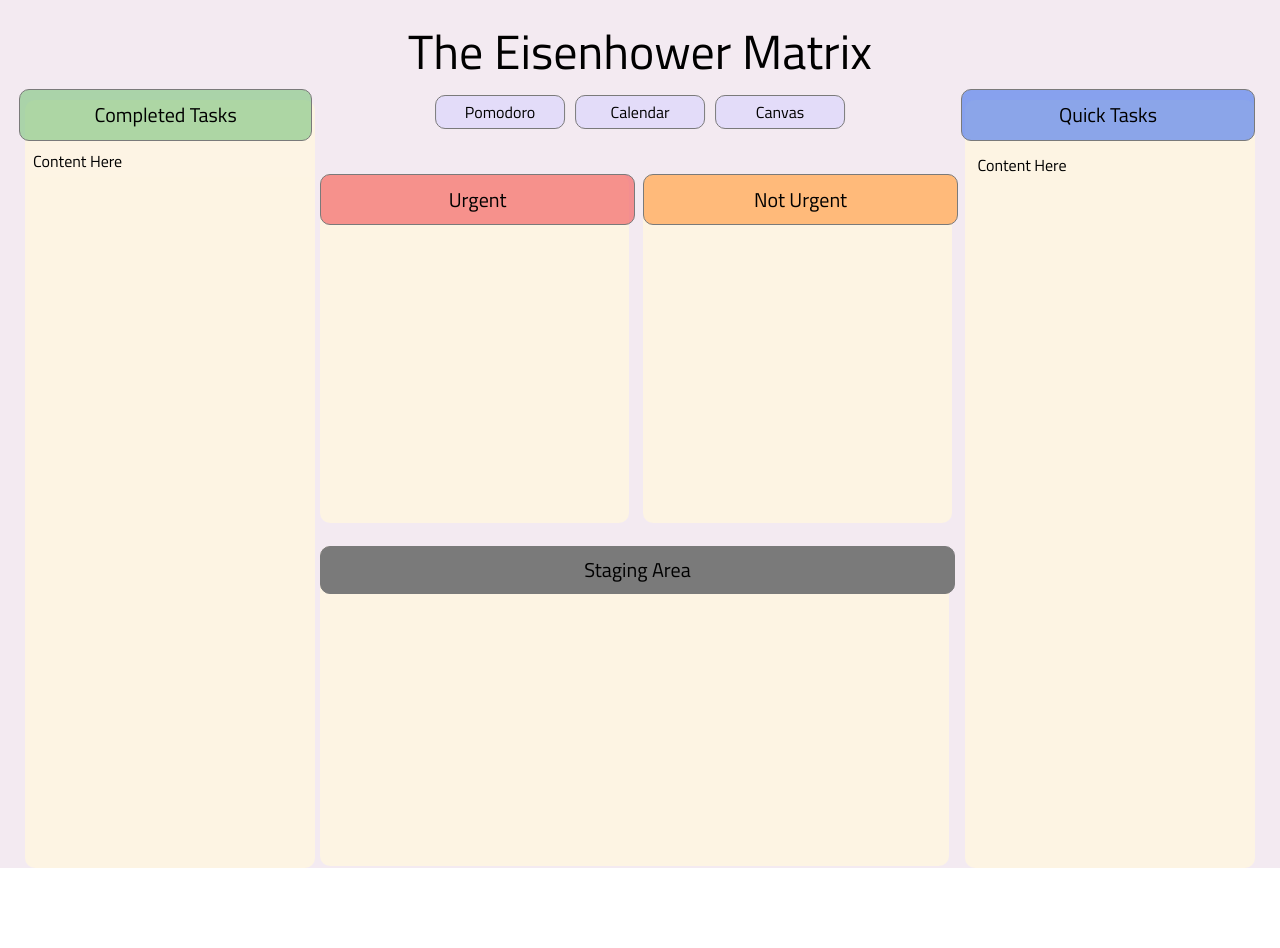
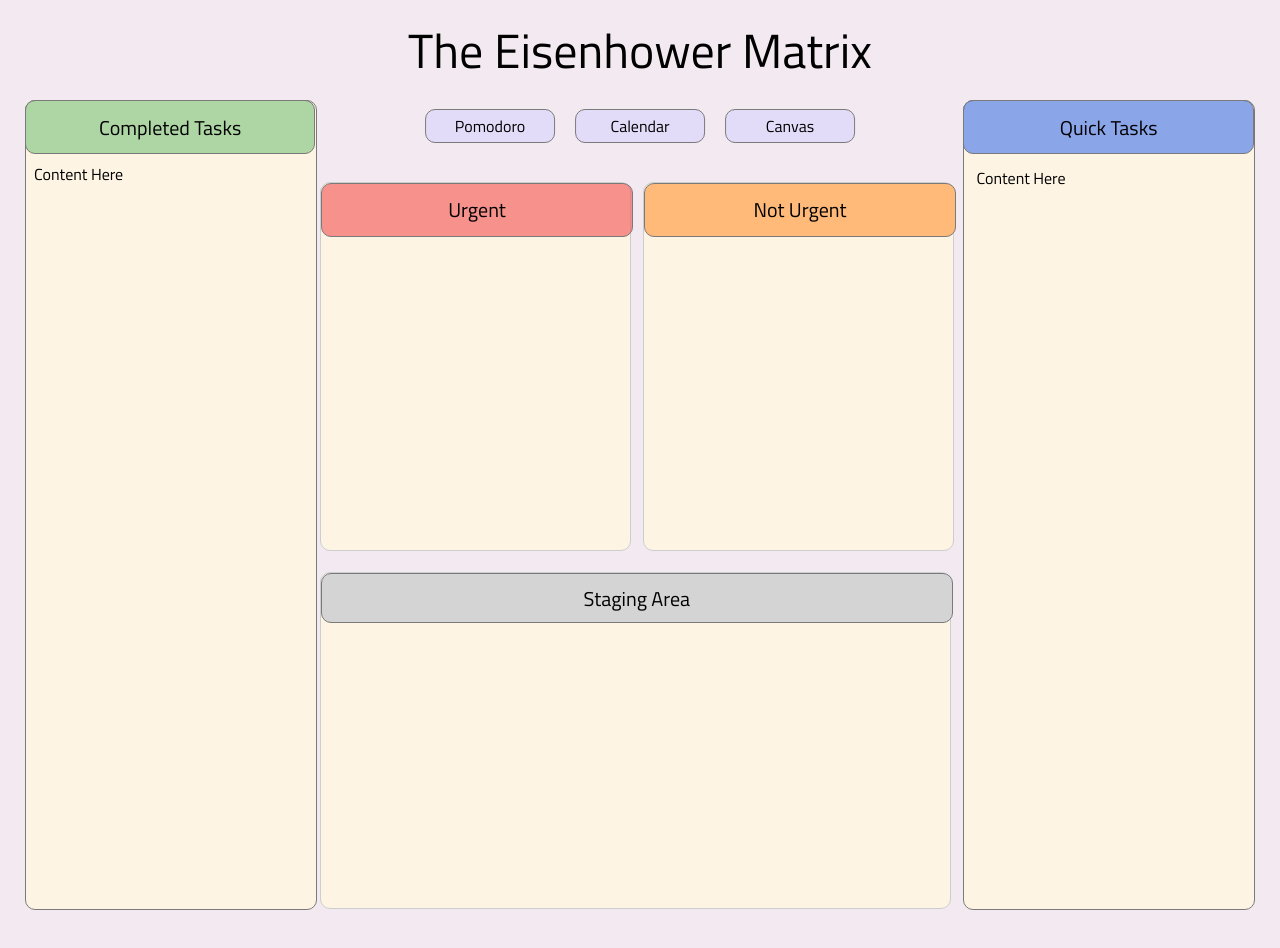
Before and after one commit to AayushGupta16/eisenhower-box, a React (Create React App) app: page / in a window 1280 px wide. Shown: the top 948 px of the page. Before the commit the page ends 911 px from the top, so only its background shows below. Built offline with nearby package versions, Linux system fonts and the light colour scheme.

Commit message:
Fixed Scroll Issue

```diff
--- a/src/App.css
+++ b/src/App.css
@@ -2,7 +2,8 @@
 @import url('https://fonts.googleapis.com/css2?family=Titillium+Web:wght@300;400;600;700&display=swap');
 
 
-ody, #root {
+body, #root {
+  /* overflow: hidden; */
   font-family: 'Titillium Web', sans-serif;
   background-color: #F3EAF1;
   margin: 0;
--- a/src/App.js
+++ b/src/App.js
@@ -1,4 +1,4 @@
-// App.js
+import React, { useEffect } from 'react';
 import {ChakraProvider, Box, Flex } from "@chakra-ui/react";
 import LeftSection from './LeftSection';
 import RightSection from './RightSection';
@@ -6,8 +6,19 @@ import CenterTopSection from './CenterTopSection';
 import NestedContainers from './NestedContainers';
 import './App.css';
 
+function App() {
 
-function App() {
+  useEffect(() => {
+    const maxScroll = 200;
+    const onScroll = () => {
+      if (window.scrollY > maxScroll) {
+        window.scrollTo(0, maxScroll);
+      }
+    };
+    window.addEventListener('scroll', onScroll);
+    return () => window.removeEventListener('scroll', onScroll);
+  }, []);
+
   return (
     <Box bg="#F3EAF1" minH="100vh" position="relative">
       <Flex width="full">
@@ -19,7 +30,6 @@ function App() {
         <RightSection />
       </Flex>
     </Box>
-
   );
 }
 
--- a/src/CenterTopSection.js
+++ b/src/CenterTopSection.js
@@ -31,10 +31,12 @@ const CenterTopSection = () => {
       zIndex="2"
     >
       <ResponsiveText>The Eisenhower Matrix</ResponsiveText>
-      <Flex mt={-30}>
+      <Flex mt={-20}>
         <LinkBox href="https://pomofocus.io" text="Pomodoro" />
         <LinkBox href="https://calendar.google.com" text="Calendar" />
         <LinkBox href="https://elms.umd.edu/" text="Canvas" />
+        {/* <LinkBox href="https://www.gradescope.com/" text="Gradescope" /> */}
+
       </Flex>
     </Flex>
   );
@@ -47,7 +49,7 @@ const LinkBox = ({ text, href }) => {
       href={href}
       target="_blank"
       rel="noopener noreferrer"
-      m={5}
+      m={10}
       p={4}
       borderRadius="10px"
       bg="#E3DCF9"
--- a/src/LeftSection.js
+++ b/src/LeftSection.js
@@ -5,21 +5,22 @@ const LeftSection = () => {
   return (
     <Box
       w="22%"
-      h="95vh"
+      h="100vh"
       bg="#FDF4E3"
       p={4}
       mt="100px"  // Adjust this value to move the box up or down
       ml="25px"
+      border="1px solid #7A7A7A"
       borderRadius="10px"
     >
       {/* Title Box */}
       <Flex
         position="relative"
-        mt="-15px"
-        ml="-10px"
+        mt="-5px"
+        ml="-5px"
         top={0}
         left={0}
-        w="102%"
+        w="101%"
         h="6%"
         bg='rgba(135, 200, 134, 0.67)'
         border="1px solid #7A7A7A"
--- a/src/NestedContainers.js
+++ b/src/NestedContainers.js
@@ -1,4 +1,3 @@
-// NestedContainers.js
 import { Box, Grid, Flex, Text } from "@chakra-ui/react";
 
 const titles = [
@@ -7,11 +6,10 @@ const titles = [
   'Staging Area'
 ];
 
-// Updated the colors array to reflect the removal of the "Non-Important & Urgent" section
 const titleBoxColors = [
   'rgba(244, 107, 107, 0.72)',
   '#FFBA7A',
-  '#7A7A7A'
+  '#D4D4D4'
 ];
 
 const NestedContainers = () => {
@@ -42,6 +40,8 @@ const NestedContainers = () => {
             boxShadow="lg"
             borderRadius="10px"
             position="relative"
+            border="1px solid #CDCDCD"
+
           >
             {/* Title Box */}
             <Flex
@@ -49,8 +49,8 @@ const NestedContainers = () => {
               top={0}
               left={0}
               h="13%"
-              w="100%"
-              bg={titleBoxColors[i]}  // Applied colors from the titleBoxColors array
+              w="99%"
+              bg={titleBoxColors[i]}
               border="1px solid #7A7A7A"
               borderRadius="10px"
               justify="center"
@@ -67,12 +67,13 @@ const NestedContainers = () => {
           gridColumn="span 2"
           w="97%"
           h="80%"
-          mt={25}  // Added margin-top here
+          mt={25}
           bg="#FDF4E3"
           p={4}
           boxShadow="lg"
           borderRadius="10px"
           position="relative"
+          border="1px solid #CDCDCD"
         >
           {/* Title Box */}
           <Flex
@@ -80,8 +81,8 @@ const NestedContainers = () => {
             top={0}
             left={0}
             h="13%"
-            w="100%"
-            bg={titleBoxColors[2]}  // Applied the third color from the titleBoxColors array
+            w="99.5%"
+            bg={titleBoxColors[2]}
             border="1px solid #7A7A7A"
             borderRadius="10px"
             justify="center"
--- a/src/RightSection.js
+++ b/src/RightSection.js
@@ -5,20 +5,21 @@ const RightSection = () => {
   return (
     <Box
       w="22%"
-      h="95vh"
+      h="100vh"
       mt="100px"  // Adjust this value to move the box up or down
       mr="25px"
       bg="#FDF4E3"
       p={4}
+      border="1px solid #7A7A7A"
       borderRadius="10px"
     >
       {/* Title Box */}
       <Flex
-        mt="-15px"
-        ml="-8px"
+        mt="-5px"
+        ml="-5px"
         top={0}
         right={0}
-        w="102%"
+        w="101%"
         h="6%"
 
         bg='rgba(68, 116, 238, 0.61)'
```
